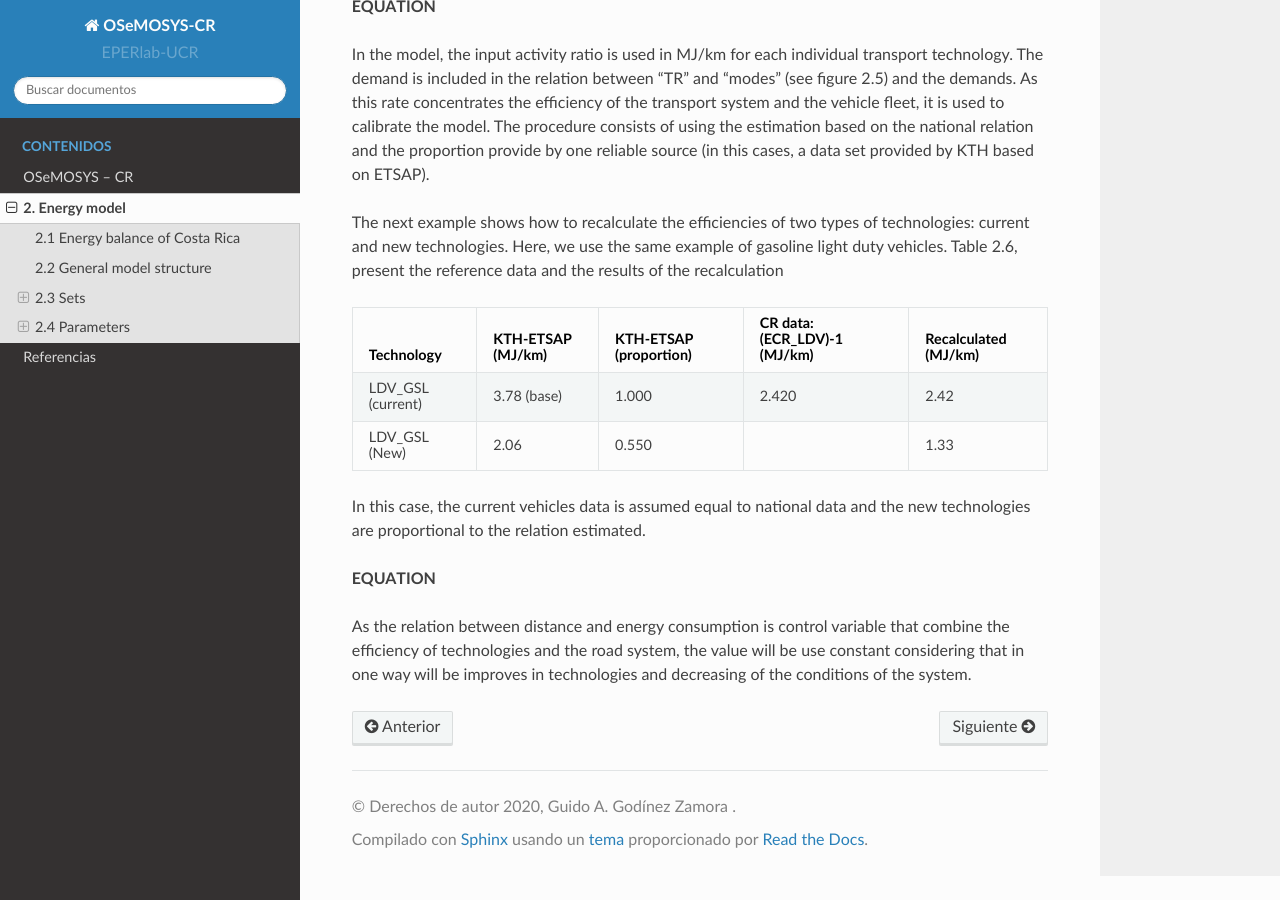
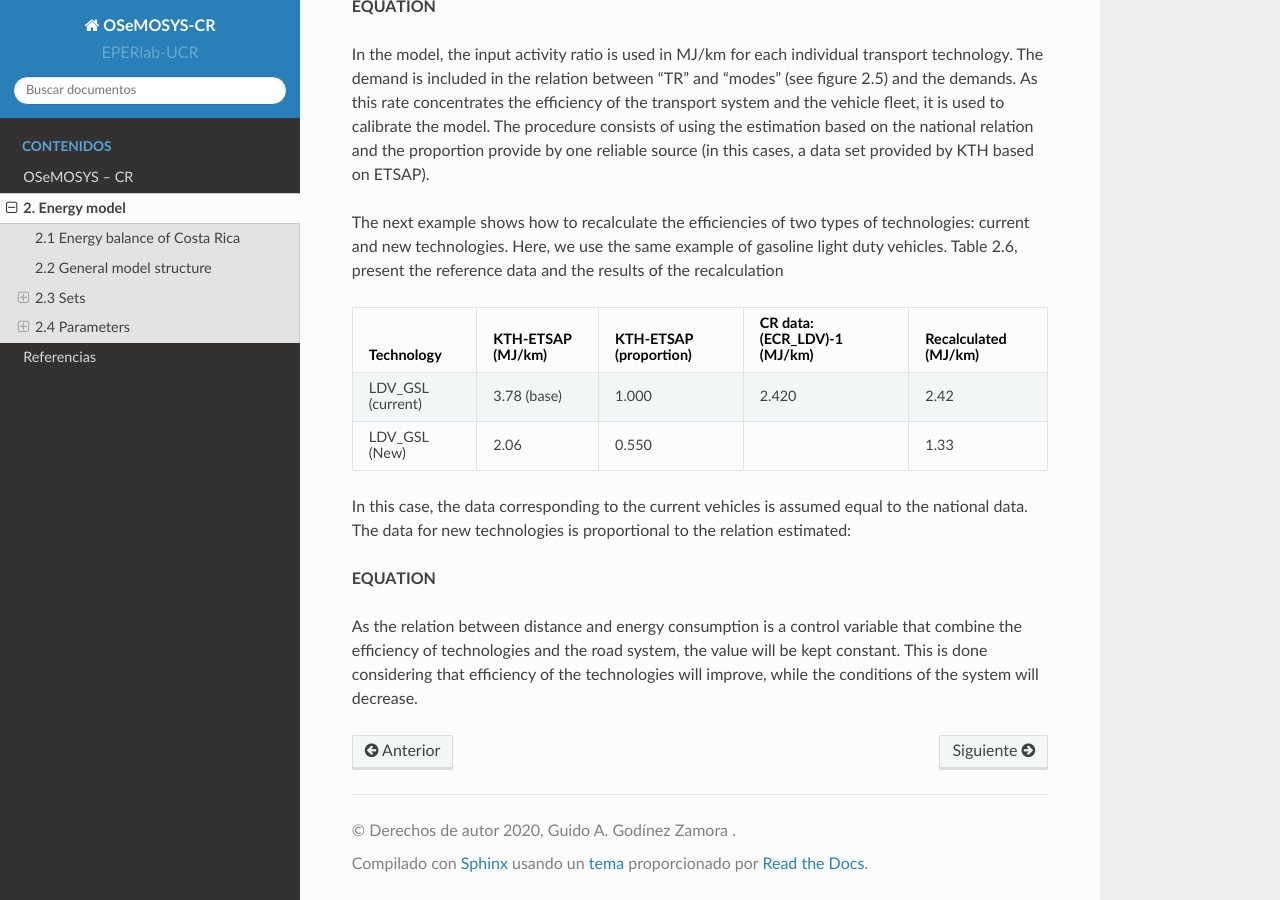
Before and after one commit to EPERLab/OSeMOSYS-CR, a Sphinx documentation site: the page built from docs/02EnergyModel.rst, in a window 1280 px wide and 900 px high, scrolled down 13640 px. Built offline with Sphinx 7.4.7 and the Read the Docs theme 2.0.0, drawn with Linux system fonts in a browser that asks for light colours.

Commit message:
Update 02EnergyModel.rst

```diff
--- a/docs/02EnergyModel.rst
+++ b/docs/02EnergyModel.rst
@@ -440,8 +440,8 @@ The next example shows how to recalculate the efficiencies of two types of techn
 | LDV_GSL (New)     | 2.06              | 0.550                  |                               | 1.33                 |
 +-------------------+-------------------+------------------------+-------------------------------+----------------------+
 
-In this case, the current vehicles data is assumed equal to national data and the new technologies are proportional to the relation estimated.
+In this case, the data corresponding to the current vehicles is assumed equal to the national data. The data for new technologies is proportional to the relation estimated:
 
 **EQUATION**
 
-As the relation between distance and energy consumption is control variable that combine the efficiency of technologies and the road system, the value will be use constant considering that in one way will be improves in technologies and decreasing of the conditions of the system.
+As the relation between distance and energy consumption is a control variable that combine the efficiency of technologies and the road system, the value will be kept constant. This is done considering that efficiency of the technologies will improve, while the conditions of the system will decrease.
```
